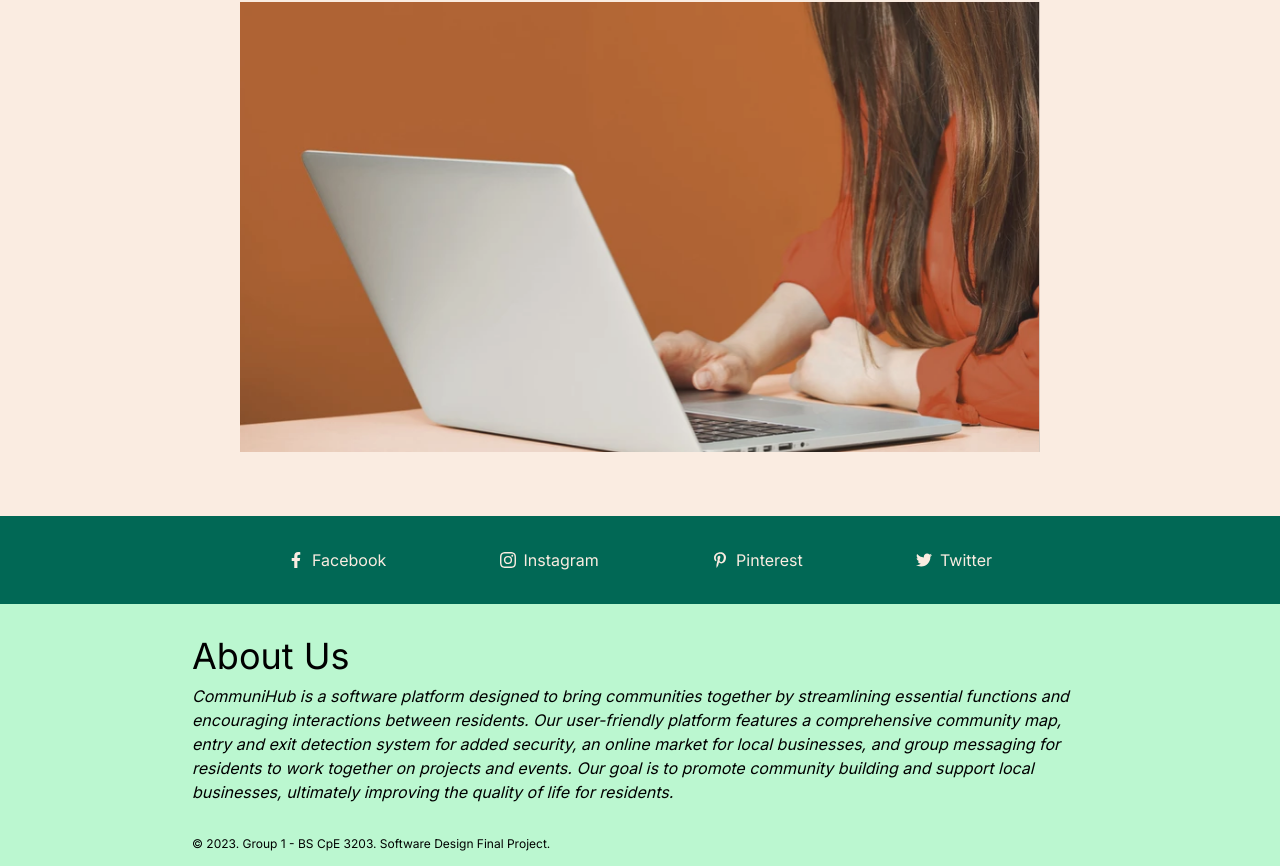
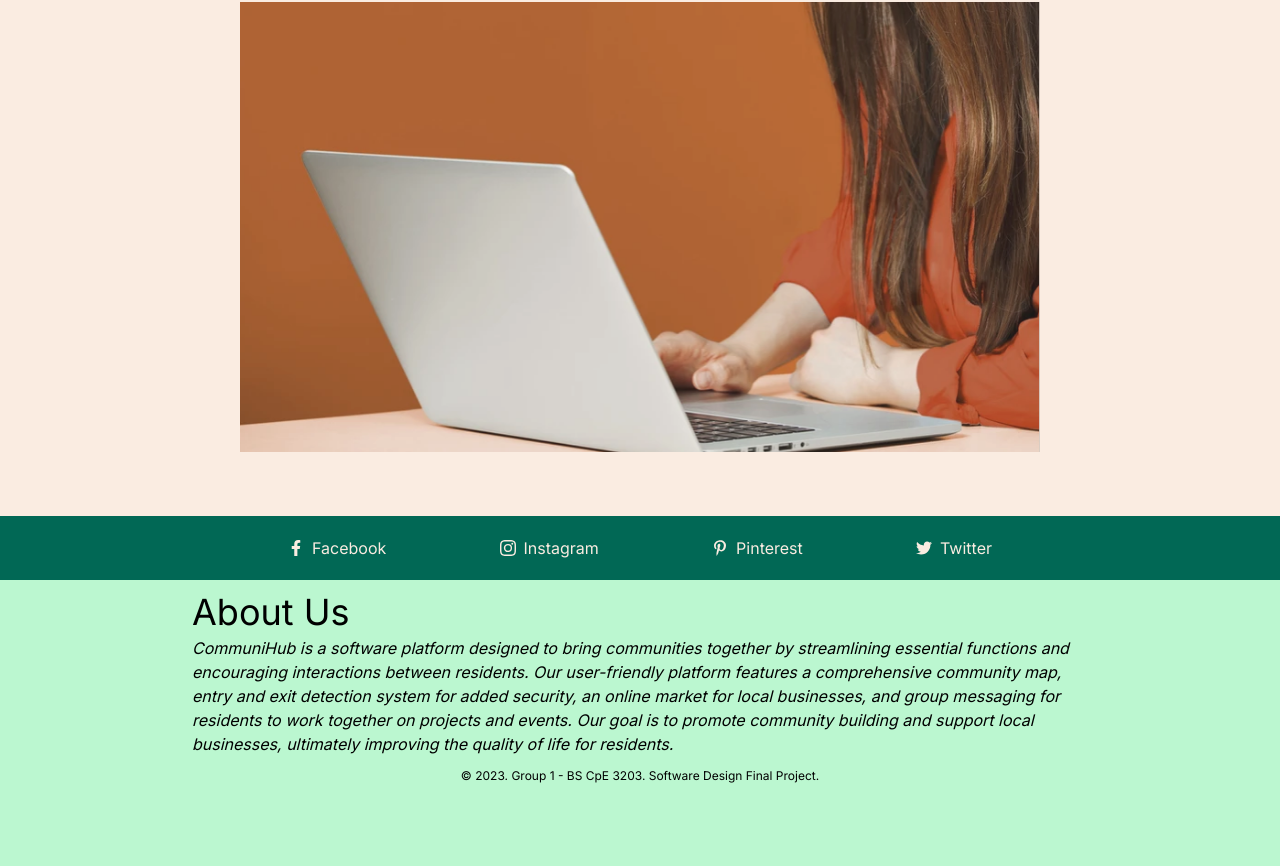
Before and after one commit to armameje/CommuniHub, a Next.js app in the folder communihub-nextjs/: page / in a window 1280 px wide. Shown: the part 1898-2764 px from the top of the page. Built offline with nearby package versions, Linux system fonts and the light colour scheme.

Commit message:
Update footer.tsx

```diff
--- a/communihub-nextjs/app/(components)/footer.tsx
+++ b/communihub-nextjs/app/(components)/footer.tsx
@@ -6,8 +6,8 @@ import { motion } from "framer-motion";
 
 export default function Footer() {
   return (
-    <section className="w-full h-[350px] flex flex-col items-center px-48 gap-8 pb-8 bg-green-200">
-      <div className="w-full bg-[rgb(1,104,85)] full-bleed flex justify-between px-24 py-8">
+    <section className="w-full h-[350px] flex flex-col items-center px-48 gap-3 pb-3 bg-green-200">
+      <div className="w-full bg-[rgb(1,104,85)] full-bleed flex justify-between px-24 py-5">
         <motion.div whileHover={{ scale: 1.2 }} className="text-[rgb(250,236,225)] hover:cursor-pointer">
           <a href="https://www.facebook.com/" target="_blank" className="no-underline flex justify-center items-center gap-2">
             <FaFacebookF />
@@ -33,7 +33,7 @@ export default function Footer() {
           </a>
         </motion.div>
       </div>
-      <div className="flex flex-col gap-2">
+      <div className="flex flex-col gap-1 ">
         <h1 className="text-4xl">About Us</h1>
         <p className="italic">
           CommuniHub is a software platform designed to bring communities together by streamlining essential functions and encouraging interactions between residents. Our user-friendly platform
@@ -41,7 +41,7 @@ export default function Footer() {
           projects and events. Our goal is to promote community building and support local businesses, ultimately improving the quality of life for residents.
         </p>
       </div>
-      <div className="flex justify-start w-full">
+      <div className="flex justify-start w-90">
         <div className="text-xs">© 2023. Group 1 - BS CpE 3203. Software Design Final Project.</div>
       </div>
     </section>
```
